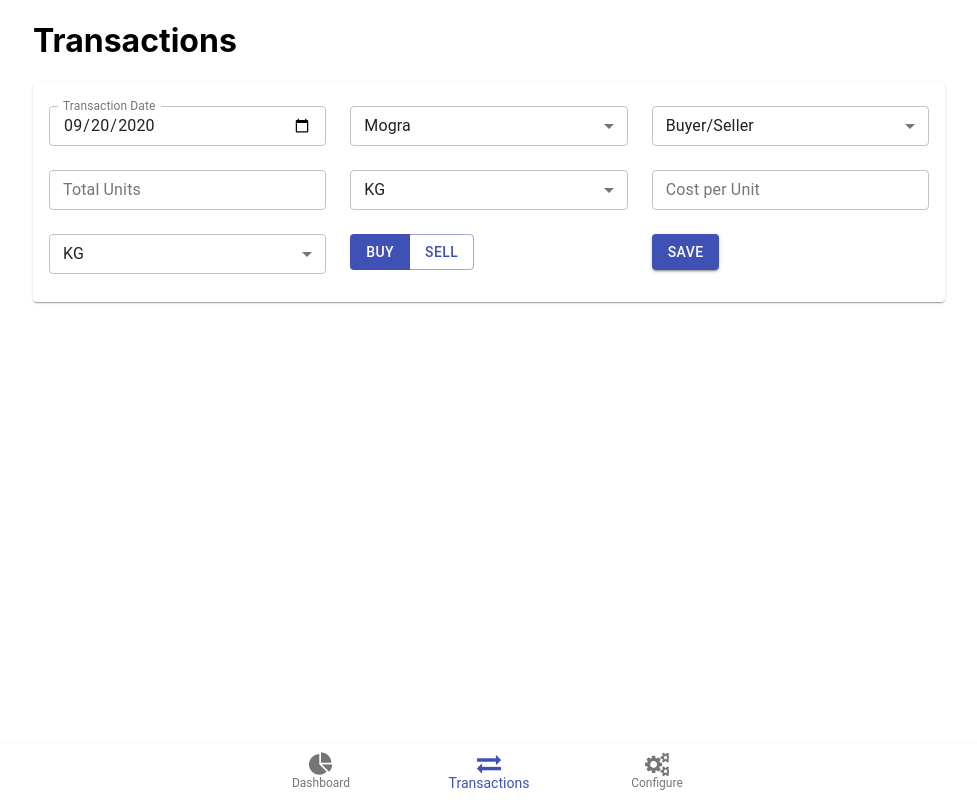
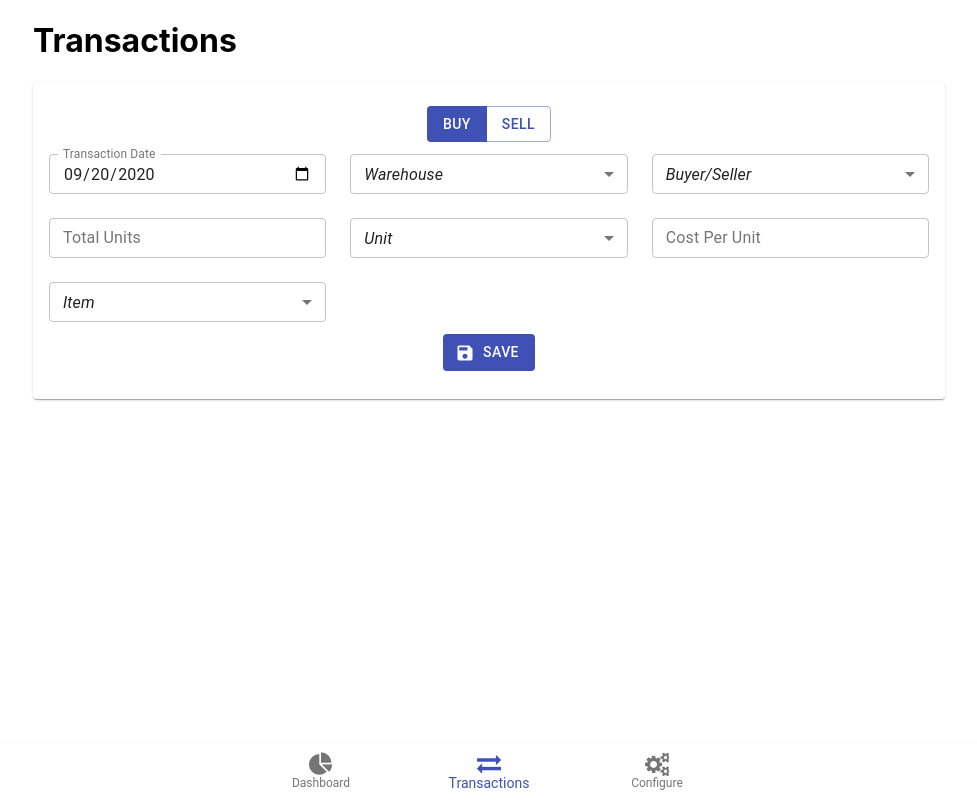
Before and after one commit to su-per-man/Invo, a React (Create React App) app: page / in a window 1280 px wide. Both pictures are taken after a click on the button "Transactions". Shown: the whole page, without its empty margins (151-1128 px from the left). Built offline with nearby package versions, Linux system fonts and the light colour scheme; no server answers.

Commit message:
Transactions - Dynamic Form

```diff
--- a/src/SharedConstants.js
+++ b/src/SharedConstants.js
@@ -1,5 +1,8 @@
 export const DynamicForm = {
     TextField: 'TextField',
+    DateField: 'DateField',
+    SelectField: 'SelectField',
+    NumberType: 'number'
 }
 export const CRUDModes = {
     Create: 'Create',
@@ -25,3 +28,13 @@ export const Configure_Contact = [
     { id: 'Location', label: 'Location', objectType: DynamicForm.TextField, required: true },
     { id: 'Phone', label: 'Phone', objectType: DynamicForm.TextField }
 ];
+
+export const Transactions_Form = [
+    { id: 'TransactionDate', label: 'Transaction Date', objectType: DynamicForm.DateField, required: true },
+    { id: 'Warehouse', label: 'Warehouse', objectType: DynamicForm.SelectField, required: true, defaultValue: 1 },
+    { id: 'Contact', label: 'Buyer/Seller', objectType: DynamicForm.SelectField, required: true, defaultValue: -1 },
+    { id: 'TotalUnits', label: 'Total Units', objectType: DynamicForm.TextField, required: true, inputType: DynamicForm.NumberType },
+    { id: 'Unit', label: 'Unit', objectType: DynamicForm.SelectField, required: true, defaultValue: 1 },
+    { id: 'CostPerUnit', label: 'Cost Per Unit', objectType: DynamicForm.TextField, required: true, inputType: DynamicForm.NumberType },
+    { id: 'Item', label: 'Item', objectType: DynamicForm.SelectField, required: true, defaultValue: -1 },
+]
--- a/src/components/Transactions.js
+++ b/src/components/Transactions.js
@@ -1,5 +1,8 @@
 import React from 'react';
-import { Button, ButtonGroup, Card, CardContent, TextField, FormControl, Select, Grid, MenuItem } from '@material-ui/core'
+import { Box, Button, ButtonGroup, Card, CardContent, TextField, FormControl, Select, Grid, MenuItem } from '@material-ui/core'
+import { Save } from '@material-ui/icons'
+import { Transactions_Form, DynamicForm } from '../SharedConstants'
+import axios from 'axios'
 
 export default class Transactions extends React.Component {
     constructor() {
@@ -8,82 +11,72 @@ export default class Transactions extends React.Component {
             selectedMode: "Buy"
         }
     }
-    render() {
+    componentDidMount() {
+        axios.get('/invo-api/transaction')
+            .then(resp => {
+                console.log(resp.data)
+            })
+            .catch(e => {
+                console.log(e)
+            })
+    }
+    generateDynamicForm() {
         let dt = new Date()
         let month = dt.getMonth() + 1
         let today = dt.getFullYear() + "-" + (month < 10 ? 0 : '') + month + "-" + dt.getDate()
 
+        let breakPoint = 0
+        let tempObj = []
+        let generatedForm =
+            Transactions_Form.map(field => {
+                let rawObj = null
+                switch (field.objectType) {
+                    case DynamicForm.TextField:
+                        rawObj = <TextField name={field.id} label={field.label} type={field.inputType} variant="outlined" margin="dense" autoComplete="off" fullWidth />
+                        break;
+                    case DynamicForm.DateField:
+                        rawObj = <TextField name={field.id} label={field.label} variant="outlined" margin="dense" autoComplete="off"
+                            type="date" defaultValue={today} InputLabelProps={{ shrink: true }} fullWidth />
+                        break;
+                    case DynamicForm.SelectField:
+                        rawObj = <FormControl variant="outlined" size="small" margin="dense" fullWidth>
+                            <Select name={field.id} value={(field.defaultValue === -1 ? -1 : -1)}
+                            // onChange={handleChange}
+                            >
+                                <MenuItem value="-1" disabled><em>{field.label}</em></MenuItem>
+                            </Select>
+                        </FormControl>
+                        break;
+                    default:
+                        return console.log("Error Object Type : " + field.objectType)
+                }
+                tempObj.push(<Grid item xs={12} sm={4}> {rawObj} </Grid>)
+                breakPoint++
+                if (breakPoint % 3 === 0 || breakPoint === Transactions_Form.length) {
+                    let temp = <Grid container spacing={3}>{tempObj}</Grid>
+                    tempObj = []
+                    return temp
+                }
+                return null
+            })
+        return generatedForm
+    }
+    render() {
         return (
             <React.Fragment>
                 <h1>Transactions</h1 >
                 <Card>
                     <CardContent>
-                        <Grid container spacing={3}>
-                            <Grid item xs={12} sm={4}>
-                                <TextField label="Transaction Date" variant="outlined" margin="dense" autoComplete="off"
-                                    type="date" defaultValue={today} InputLabelProps={{ shrink: true }} fullWidth />
-                            </Grid>
-                            <Grid item xs={12} sm={4}>
-                                <FormControl variant="outlined" size="small" margin="dense" fullWidth>
-                                    <Select value="Mogra"
-                                    // onChange={handleChange}
-                                    >
-                                        <MenuItem value="-1" disabled>Warehouse</MenuItem>
-                                        <MenuItem value="Mogra">Mogra</MenuItem>
-                                        <MenuItem value="Piece">Piece</MenuItem>
-                                        <MenuItem value="Bundle">Bundle</MenuItem>
-                                    </Select>
-                                </FormControl>
-                            </Grid>
-                            <Grid item xs={12} sm={4}>
-                                <FormControl variant="outlined" size="small" margin="dense" fullWidth>
-                                    <Select
-                                        value="-1"
-                                    // onChange={handleChange}
-                                    >
-                                        <MenuItem value="-1" disabled>Buyer/Seller</MenuItem>
-                                        <MenuItem value={10}>Ten</MenuItem>
-                                        <MenuItem value={20}>Twenty</MenuItem>
-                                        <MenuItem value={30}>Thirty</MenuItem>
-                                    </Select>
-                                </FormControl>
-                            </Grid>
-                        </Grid>
-                        <Grid container spacing={3}>
-                            <Grid item xs={12} sm={4}>
-                                <TextField label="Total Units" type="number" variant="outlined" margin="dense" autoComplete="off" fullWidth />
-                            </Grid>
-                            <Grid item xs={12} sm={4}>
-                                <FormControl variant="outlined" size="small" margin="dense" fullWidth>
-                                    <Select
-                                        value="KG"
-                                    // onChange={handleChange}
-                                    >
-                                        <MenuItem value="-1" disabled>Unit</MenuItem>
-                                        <MenuItem value="KG">KG</MenuItem>
-                                        <MenuItem value="Piece">Piece</MenuItem>
-                                        <MenuItem value="Bundle">Bundle</MenuItem>
-                                    </Select>
-                                </FormControl>
-                            </Grid>
-                            <Grid item xs={12} sm={4}>
-                                <TextField label="Cost per Unit" type="number" variant="outlined" margin="dense" autoComplete="off" fullWidth />
-                            </Grid>
-                        </Grid>
-                        <Grid container spacing={3}>
-                            <Grid item xs={12} sm={4}>
-                                <FormControl variant="outlined" size="small" margin="dense" fullWidth>
-                                    <Select
-                                        value="KG"
-                                    // onChange={handleChange}
-                                    >
-                                        <MenuItem value="KG">KG</MenuItem>
-                                        <MenuItem value="Piece">Piece</MenuItem>
-                                        <MenuItem value="Bundle">Bundle</MenuItem>
-                                    </Select>
-                                </FormControl>
-                            </Grid>
-                            <Grid item xs={12} sm={4}>
+                        <form onSubmit={(e) => {
+                            e.preventDefault()
+                            let fd = new FormData(e.target)
+                            let obj = {}
+                            fd.forEach((value, key) => { obj[key] = value });
+                            console.log(obj)
+                            axios.post("invo-api/create-transaction", obj).then(resp => console.log(resp.data))
+                                .catch(e => console.log(e))
+                        }}>
+                            <Box display="flex" justifyContent="center">
                                 <FormControl margin="dense">
                                     <ButtonGroup disableElevation color="primary">
                                         <Button variant={this.state.selectedMode === "Buy" ? "contained" : ""}
@@ -92,13 +85,14 @@ export default class Transactions extends React.Component {
                                             onClick={() => this.setState({ selectedMode: "Sell" })}>Sell</Button>
                                     </ButtonGroup>
                                 </FormControl>
-                            </Grid>
-                            <Grid item xs={12} sm={4}>
+                            </Box>
+                            {this.generateDynamicForm()}
+                            <Box display="flex" justifyContent="center">
                                 <FormControl margin="dense">
-                                    <Button variant="contained" color="primary">Save</Button>
+                                    <Button type="submit" color="primary" variant="contained" startIcon={<Save />} disableElevation autoFocus>Save</Button>
                                 </FormControl>
-                            </Grid>
-                        </Grid>
+                            </Box>
+                        </form>
                     </CardContent>
                 </Card>
             </React.Fragment >
```
